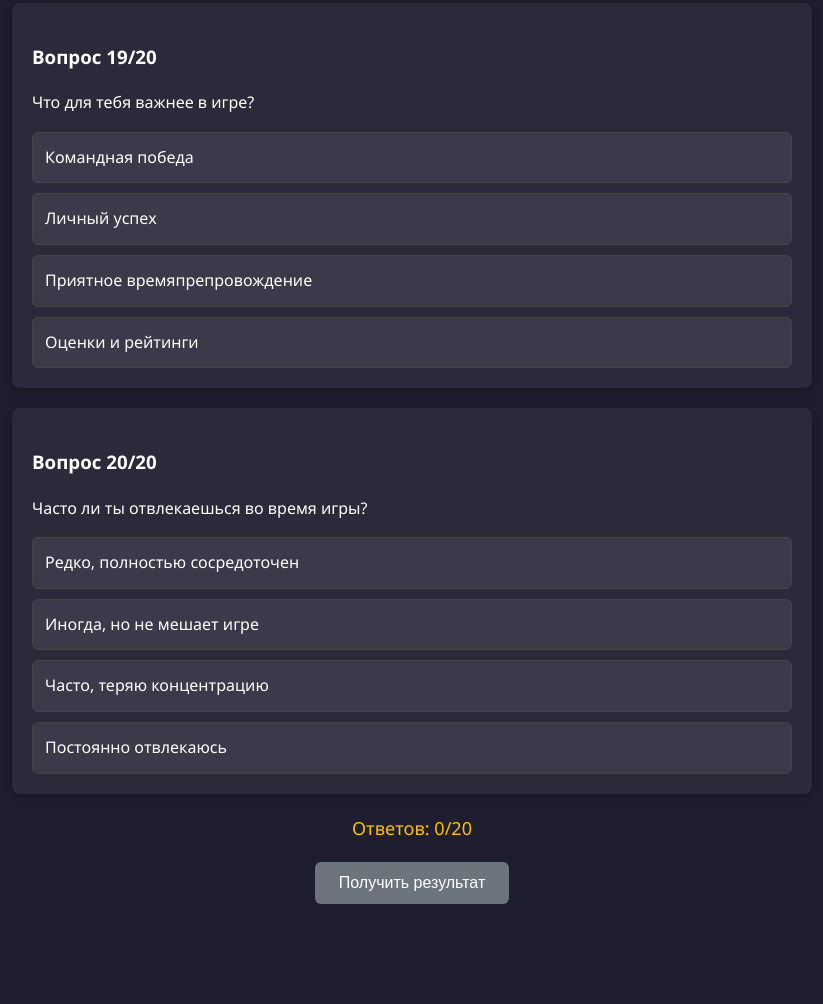
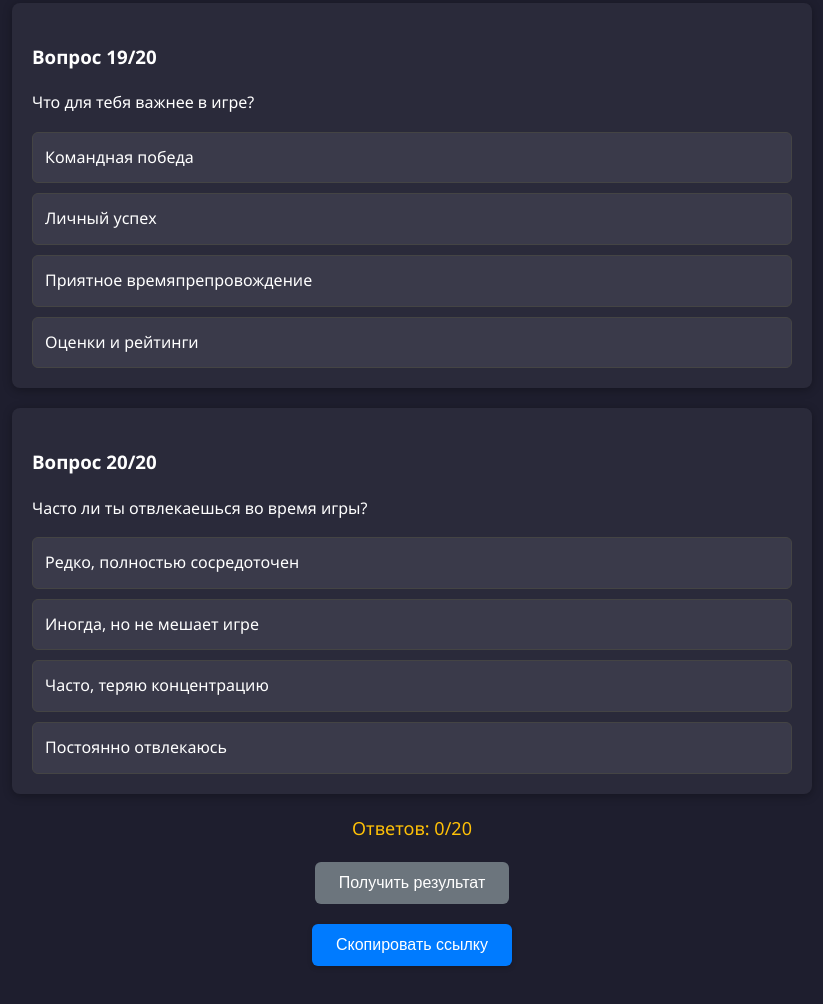
Before and after one commit to KiberAndy/CarryTest, a website: page public/index.html in a window 1280 px wide. Shown: the part 7454-8458 px from the top of the page, without its empty margins (228-1051 px from the left). Before the commit the page ends 8398 px from the top, so only its background shows below. Drawn offline with nearby package versions, Linux system fonts and the light colour scheme; no server answers.

Commit message:
Add files via upload

```diff
--- a/public/index.html
+++ b/public/index.html
@@ -693,6 +693,11 @@ checkForSharedResults();
     </div>
 
     <button id="submit-btn" disabled>Получить результат</button>
+
+	<button id="shareBtn">
+		<span class="btn-text">Скопировать ссылку</span>
+	</button>
+
 
     <div id="result">
 	<div id="shared-result" style="display: none;">
```
